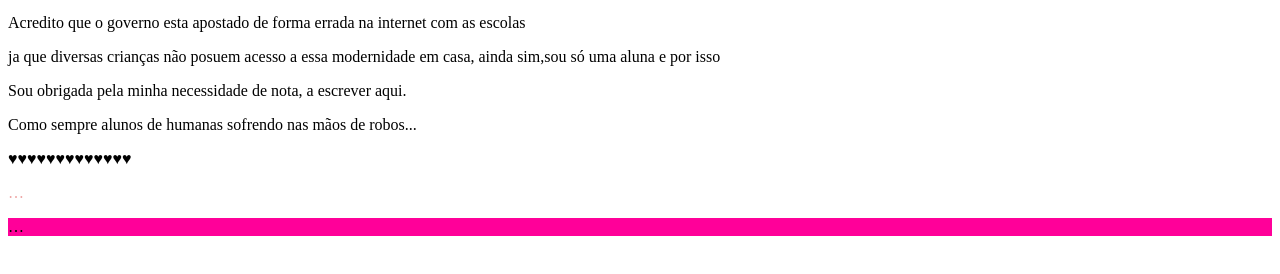
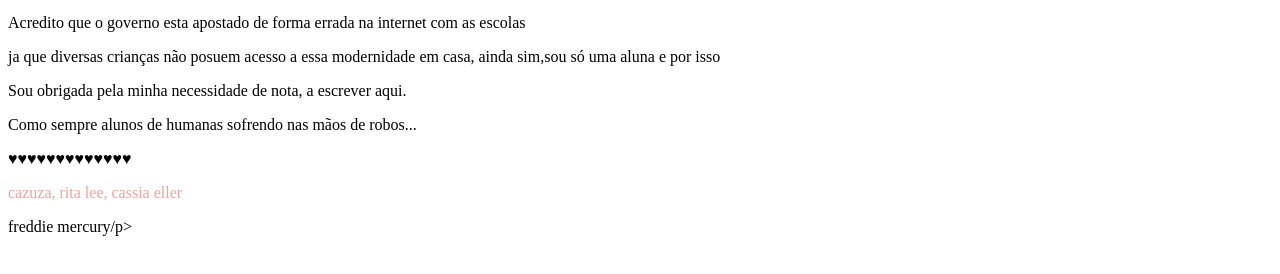
Before and after one commit to alzinari/arquivo1, a plain HTML site: page index.html in a window 1280 px wide. Shown: the part 86-360 px from the top of the page. Drawn offline with Linux system fonts and the light colour scheme.

Commit message:
Update index.html
kkk

```diff
--- a/index.html
+++ b/index.html
@@ -5,5 +5,5 @@
 <p> Sou obrigada pela minha necessidade de nota, a escrever aqui. </p>
 <p> Como sempre alunos de humanas sofrendo nas mãos de robos... </p>
 <p> ♥♥♥♥♥♥♥♥♥♥♥♥♥ </p>
-<p style="color: #eda3a2">…</p>
-<p style="background-color: #ff0099">…</p>
+<p style="color: #eda3a2">cazuza, rita lee, cassia eller</p>
+<p style="background-color: #ff0099<">freddie mercury/p>
```
